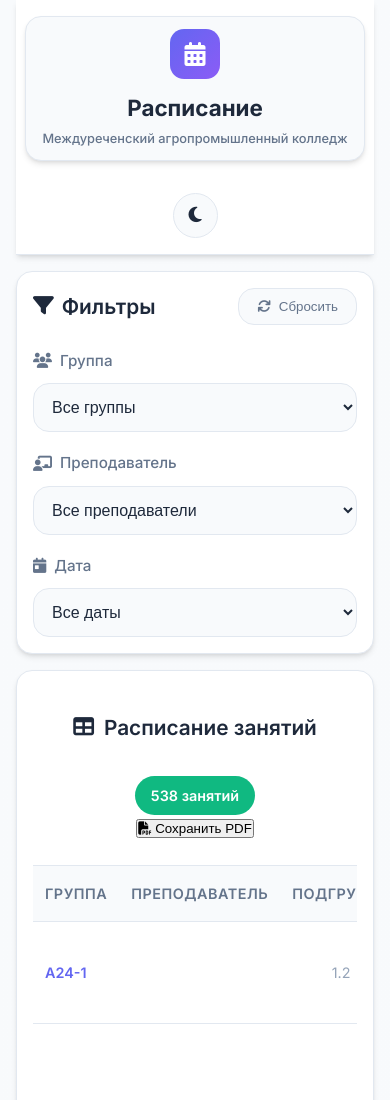
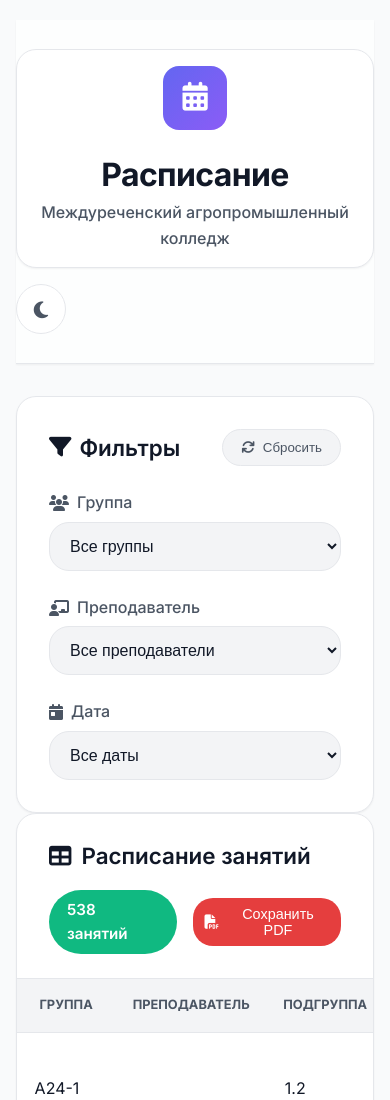
Before and after one commit to PyaniyGeodesist/raspisanie, a plain HTML site: page index.html in a window 390 px wide. Shown: the top 1100 px of the page. Drawn offline with nearby package versions, Linux system fonts and the light colour scheme.

Commit message:
Update style.css

```diff
--- a/style.css
+++ b/style.css
@@ -1,33 +1,45 @@
 :root {
     --primary-color: #6366f1;
     --primary-hover: #4f46e5;
+    --accent-color: #8b5cf6;
     --success-color: #10b981;
-    --bg-color: #ffffff;
-    --surface-color: #f8fafc;
-    --text-primary: #1e293b;
-    --text-secondary: #64748b;
-    --text-muted: #94a3b8;
-    --border-color: #e2e8f0;
-    --shadow: 0 4px 6px -1px rgb(0 0 0 / 0.1), 0 2px 4px -2px rgb(0 0 0 / 0.1);
-    --shadow-lg: 0 10px 15px -3px rgb(0 0 0 / 0.1), 0 4px 6px -4px rgb(0 0 0 / 0.1);
-    --radius: 16px;
+
+    --bg-color: #f9fafb;
+    --surface-color: #ffffff;
+    --surface-alt: #f3f4f6;
+
+    --text-primary: #111827;
+    --text-secondary: #4b5563;
+    --text-muted: #9ca3af;
+
+    --border-color: #e5e7eb;
+    --radius: 20px;
+
+    --shadow: 0 1px 2px rgb(0 0 0 / 0.05);
+    --shadow-lg: 0 10px 25px -5px rgb(0 0 0 / 0.1);
     --transition: all 0.3s cubic-bezier(0.4, 0, 0.2, 1);
 }
 
 [data-theme="dark"] {
     --primary-color: #818cf8;
     --primary-hover: #6366f1;
+    --accent-color: #a78bfa;
     --success-color: #34d399;
+
     --bg-color: #0f172a;
     --surface-color: #1e293b;
-    --text-primary: #f1f5f9;
+    --surface-alt: #273449;
+
+    --text-primary: #f9fafb;
     --text-secondary: #cbd5e1;
     --text-muted: #64748b;
+
     --border-color: #334155;
-    --shadow: 0 4px 6px -1px rgb(0 0 0 / 0.3), 0 2px 4px -2px rgb(0 0 0 / 0.3);
-    --shadow-lg: 0 10px 15px -3px rgb(0 0 0 / 0.3), 0 4px 6px -4px rgb(0 0 0 / 0.3);
+    --shadow: 0 1px 2px rgb(0 0 0 / 0.4);
+    --shadow-lg: 0 10px 25px -5px rgb(0 0 0 / 0.3);
 }
 
+/* Base styles */
 * {
     margin: 0;
     padding: 0;
@@ -36,7 +48,7 @@
 
 body {
     font-family: 'Inter', -apple-system, BlinkMacSystemFont, sans-serif;
-    background: linear-gradient(135deg, var(--surface-color) 0%, var(--bg-color) 100%);
+    background: var(--bg-color);
     color: var(--text-primary);
     line-height: 1.6;
     min-height: 100vh;
@@ -44,44 +56,47 @@ body {
 }
 
 .container {
-    max-width: 1400px;
+    max-width: 1200px;
     margin: 0 auto;
-    padding: 0 20px;
-    min-height: 100vh;
+    padding: 40px 24px;
     display: flex;
     flex-direction: column;
+    gap: 2rem;
 }
 
 /* Header */
 .header {
-    background: var(--bg-color);
+    position: sticky;
+    top: 0;
+    z-index: 50;
+    background: rgba(255, 255, 255, 0.7);
     backdrop-filter: blur(20px);
     border-bottom: 1px solid var(--border-color);
-    position: sticky;
-    top: 0;
-    z-index: 100;
     box-shadow: var(--shadow);
+}
+
+[data-theme="dark"] .header {
+    background: rgba(15, 23, 42, 0.8);
 }
 
 .header-content {
     display: flex;
     justify-content: center;
     align-items: center;
-    padding: 1.5rem 0;
+    padding: 1.8rem 0;
     position: relative;
 }
 
 .logo-card {
-    background: var(--surface-color);
-    border: 1px solid var(--border-color);
-    border-radius: var(--radius);
-    padding: 1.5rem 2.5rem;
     display: flex;
     align-items: center;
-    gap: 1.5rem;
+    gap: 1.2rem;
+    background: var(--surface-color);
+    padding: 1.5rem 2rem;
+    border-radius: var(--radius);
+    border: 1px solid var(--border-color);
     box-shadow: var(--shadow);
     transition: var(--transition);
-    text-align: center;
 }
 
 .logo-card:hover {
@@ -90,81 +105,59 @@ body {
 }
 
 .logo-icon {
-    width: 60px;
-    height: 60px;
-    background: linear-gradient(135deg, var(--primary-color), #8b5cf6);
-    border-radius: 14px;
+    width: 64px;
+    height: 64px;
+    border-radius: 16px;
+    background: linear-gradient(135deg, var(--primary-color), var(--accent-color));
     display: flex;
     align-items: center;
     justify-content: center;
-    flex-shrink: 0;
-}
-
-.logo-icon i {
+    color: white;
     font-size: 1.8rem;
-    color: white;
 }
 
 .logo-text h1 {
     font-size: 2rem;
     font-weight: 700;
-    color: var(--text-primary);
-    margin-bottom: 0.5rem;
-    line-height: 1.2;
+    letter-spacing: -0.02em;
 }
 
 .subtitle {
     color: var(--text-secondary);
-    font-size: 1rem;
     font-weight: 500;
-    line-height: 1.4;
-}
-
-.header-actions {
-    position: absolute;
-    right: 0;
-    top: 50%;
-    transform: translateY(-50%);
 }
 
 .theme-toggle {
+    position: absolute;
+    right: 0;
     background: var(--surface-color);
     border: 1px solid var(--border-color);
-    color: var(--text-primary);
+    color: var(--text-secondary);
+    border-radius: 50%;
     width: 50px;
     height: 50px;
-    border-radius: 50%;
-    cursor: pointer;
+    font-size: 1.2rem;
     display: flex;
     align-items: center;
     justify-content: center;
+    cursor: pointer;
     transition: var(--transition);
-    font-size: 1.2rem;
 }
 
 .theme-toggle:hover {
     background: var(--primary-color);
-    color: white;
-    transform: translateY(-2px) scale(1.05);
-    box-shadow: var(--shadow-lg);
-}
-
-/* Main Content */
-.main {
-    flex: 1;
-    padding: 1.5rem 0;
-    display: flex;
-    flex-direction: column;
-    gap: 1.5rem;
+    color: #fff;
+    transform: scale(1.05);
 }
 
 /* Filters */
 .filters-section {
-    background: var(--bg-color);
+    background: var(--surface-color);
+    border: 1px solid var(--border-color);
     border-radius: var(--radius);
-    padding: 1.5rem;
     box-shadow: var(--shadow);
-    border: 1px solid var(--border-color);
+    padding: 2rem;
+    transition: var(--transition);
 }
 
 .filters-header {
@@ -178,111 +171,124 @@ body {
     display: flex;
     align-items: center;
     gap: 8px;
-    font-size: 1.3rem;
+    font-size: 1.4rem;
     font-weight: 600;
 }
 
 .reset-btn {
-    background: var(--surface-color);
+    background: var(--surface-alt);
     border: 1px solid var(--border-color);
+    border-radius: var(--radius);
+    padding: 10px 18px;
     color: var(--text-secondary);
-    padding: 10px 18px;
-    border-radius: var(--radius);
     cursor: pointer;
     display: flex;
     align-items: center;
     gap: 8px;
-    font-weight: 500;
     transition: var(--transition);
 }
 
 .reset-btn:hover {
     background: var(--primary-color);
     color: white;
-    transform: translateY(-1px);
 }
 
 .filters-grid {
     display: grid;
-    grid-template-columns: repeat(auto-fit, minmax(250px, 1fr));
-    gap: 1.2rem;
-}
-
-.filter-group {
-    display: flex;
-    flex-direction: column;
-    gap: 10px;
+    gap: 1.5rem;
+    grid-template-columns: repeat(auto-fit, minmax(240px, 1fr));
 }
 
 .filter-group label {
+    color: var(--text-secondary);
     font-weight: 500;
-    color: var(--text-secondary);
     display: flex;
     align-items: center;
     gap: 8px;
-    font-size: 0.95rem;
+    margin-bottom: 6px;
 }
 
 .filter-select {
-    padding: 14px;
+    width: 100%;
+    padding: 14px 16px;
     border: 1px solid var(--border-color);
     border-radius: var(--radius);
-    background: var(--surface-color);
+    background: var(--surface-alt);
     color: var(--text-primary);
     font-size: 1rem;
     transition: var(--transition);
-    cursor: pointer;
 }
 
-.filter-select:focus {
+.filter-select:hover, .filter-select:focus {
     outline: none;
     border-color: var(--primary-color);
-    box-shadow: 0 0 0 3px rgb(99 102 241 / 0.1);
+    box-shadow: 0 0 0 3px rgb(99 102 241 / 0.15);
 }
 
-/* Schedule Section */
+/* Schedule */
 .schedule-section {
-    background: var(--bg-color);
+    background: var(--surface-color);
+    border: 1px solid var(--border-color);
     border-radius: var(--radius);
     box-shadow: var(--shadow);
-    border: 1px solid var(--border-color);
     overflow: hidden;
-    flex: 1;
-    display: flex;
-    flex-direction: column;
 }
 
 .section-header {
-    padding: 1.5rem;
-    border-bottom: 1px solid var(--border-color);
     display: flex;
     justify-content: space-between;
     align-items: center;
-    flex-shrink: 0;
+    padding: 1.5rem 2rem;
+    border-bottom: 1px solid var(--border-color);
 }
 
 .section-header h2 {
     display: flex;
     align-items: center;
     gap: 10px;
-    font-size: 1.3rem;
+    font-size: 1.4rem;
     font-weight: 600;
+}
+
+.header-actions {
+    display: flex;
+    align-items: center;
+    gap: 1rem;
 }
 
 .stats {
     background: var(--success-color);
     color: white;
-    padding: 8px 16px;
-    border-radius: 20px;
-    font-size: 0.9rem;
+    padding: 8px 18px;
+    border-radius: 9999px;
     font-weight: 600;
+    font-size: 0.95rem;
 }
 
-/* Table */
-.table-container {
-    overflow-x: auto;
-    overflow-y: auto;
-    flex: 1;
+/* Стили для кнопки сохранения PDF */
+.save-pdf-btn {
+    background: #e53e3e;
+    color: white;
+    border: none;
+    border-radius: var(--radius);
+    padding: 10px 18px;
+    cursor: pointer;
+    display: flex;
+    align-items: center;
+    gap: 8px;
+    transition: var(--transition);
+    font-weight: 500;
+}
+
+.save-pdf-btn:hover {
+    background: #c53030;
+    transform: scale(1.03);
+}
+
+.save-pdf-btn:disabled {
+    background: var(--text-muted);
+    cursor: not-allowed;
+    transform: none;
 }
 
 .schedule-table {
@@ -292,101 +298,37 @@ body {
 }
 
 .schedule-table th {
-    background: var(--surface-color);
-    padding: 1.2rem;
-    text-align: left;
-    font-weight: 600;
+    background: var(--surface-alt);
     color: var(--text-secondary);
-    font-size: 0.9rem;
     text-transform: uppercase;
-    letter-spacing: 0.5px;
+    font-size: 0.8rem;
+    padding: 1rem;
     border-bottom: 1px solid var(--border-color);
     position: sticky;
     top: 0;
 }
 
 .schedule-table td {
-    padding: 1.2rem;
+    padding: 1.1rem;
     border-bottom: 1px solid var(--border-color);
-    transition: var(--transition);
-}
-
-.schedule-table tbody tr {
-    animation: fadeInUp 0.6s ease-out;
+    transition: background 0.2s ease;
 }
 
 .schedule-table tbody tr:hover {
-    background: var(--surface-color);
-    transform: translateX(4px);
-}
-
-.schedule-table tbody tr:last-child td {
-    border-bottom: none;
-}
-
-/* Column specific styles */
-.group-cell {
-    font-weight: 600;
-    color: var(--primary-color);
-}
-
-.teacher-cell {
-    color: var(--text-secondary);
-}
-
-.subgroup-cell {
-    text-align: center;
-    color: var(--text-muted);
-}
-
-.discipline-cell {
-    max-width: 300px;
-    word-wrap: break-word;
-}
-
-.classroom-cell {
-    text-align: center;
-    font-weight: 500;
-}
-
-.time-cell {
-    font-weight: 500;
-    color: var(--text-secondary);
-}
-
-.date-cell {
-    font-weight: 600;
-    color: var(--text-primary);
+    background: var(--surface-alt);
 }
 
 .no-data {
     text-align: center;
-    padding: 4rem !important;
+    padding: 3rem !important;
     color: var(--text-muted);
-}
-
-.no-data i {
-    font-size: 3rem;
-    margin-bottom: 1rem;
-    opacity: 0.5;
-}
-
-.no-data div {
-    font-size: 1.1rem;
 }
 
 /* Footer */
 .footer {
-    background: var(--bg-color);
     border-top: 1px solid var(--border-color);
+    padding: 2rem 0;
     margin-top: auto;
-    padding: 1.5rem 0 1rem;
-}
-
-.footer-content {
-    display: flex;
-    flex-direction: column;
-    gap: 1.5rem;
 }
 
 .contact-card {
@@ -395,10 +337,10 @@ body {
     border-radius: var(--radius);
     padding: 1.5rem;
     display: flex;
+    gap: 1rem;
     align-items: center;
-    gap: 1.5rem;
-    max-width: 400px;
-    margin: 0 auto;
+    max-width: 420px;
+    margin: 0 auto 1rem;
     box-shadow: var(--shadow);
     transition: var(--transition);
 }
@@ -408,42 +350,32 @@ body {
     box-shadow: var(--shadow-lg);
 }
 
-.contact-card i:first-child {
-    font-size: 2.2rem;
-    color: var(--primary-color);
-}
-
 .contact-info h3 {
-    color: var(--text-primary);
-    margin-bottom: 6px;
-    font-size: 1.1rem;
+    font-weight: 600;
 }
 
 .contact-info p {
     color: var(--text-secondary);
-    margin-bottom: 12px;
     font-size: 0.9rem;
+    margin: 4px 0 10px;
 }
 
 .email-link {
-    color: var(--primary-color);
-    text-decoration: none;
-    display: flex;
+    display: inline-flex;
     align-items: center;
     gap: 8px;
-    font-weight: 600;
+    background: var(--primary-color);
+    color: #fff;
+    padding: 10px 14px;
+    border-radius: var(--radius);
+    text-decoration: none;
+    font-weight: 500;
     transition: var(--transition);
-    padding: 8px 14px;
-    background: var(--bg-color);
-    border-radius: var(--radius);
-    border: 1px solid var(--border-color);
-    font-size: 0.95rem;
 }
 
 .email-link:hover {
-    background: var(--primary-color);
-    color: white;
-    transform: translateY(-1px);
+    background: var(--primary-hover);
+    transform: scale(1.03);
 }
 
 .footer-bottom {
@@ -452,61 +384,77 @@ body {
     font-size: 0.9rem;
 }
 
-/* Animations */
-@keyframes fadeInUp {
-    from {
-        opacity: 0;
-        transform: translateY(20px);
-    }
-    to {
-        opacity: 1;
-        transform: translateY(0);
-    }
+/* Scrollbar */
+::-webkit-scrollbar {
+    width: 8px;
+    height: 8px;
+}
+::-webkit-scrollbar-track {
+    background: var(--surface-alt);
+}
+::-webkit-scrollbar-thumb {
+    background: var(--border-color);
+    border-radius: 4px;
+}
+::-webkit-scrollbar-thumb:hover {
+    background: var(--text-muted);
 }
 
-@keyframes pulse {
-    0%, 100% {
-        transform: scale(1);
-    }
-    50% {
-        transform: scale(1.1);
-    }
+/* Smooth fade-in animation */
+body, .logo-card, .filters-section, .schedule-section, .contact-card {
+    animation: fadeIn 0.6s ease-out both;
 }
 
-.pulse {
-    animation: pulse 2s infinite;
+@keyframes fadeIn {
+    from { opacity: 0; transform: translateY(10px); }
+    to { opacity: 1; transform: translateY(0); }
 }
 
-/* Responsive Design */
+/* Анимация загрузки для PDF */
+@keyframes pulse {
+    0% { opacity: 1; }
+    50% { opacity: 0.5; }
+    100% { opacity: 1; }
+}
+
+.pdf-loading {
+    animation: pulse 1.5s ease-in-out infinite;
+}
+
+/* Адаптивность для мобильных устройств */
 @media (max-width: 768px) {
     .container {
-        padding: 0 16px;
+        padding: 20px 16px;
     }
 
     .header-content {
         flex-direction: column;
         gap: 1rem;
-        padding: 1rem 0;
+    }
+
+    .logo-card {
+        flex-direction: column;
+        text-align: center;
+        padding: 1rem;
+    }
+
+    .theme-toggle {
+        position: static;
+    }
+
+    .section-header {
+        flex-direction: column;
+        gap: 1rem;
+        align-items: flex-start;
     }
 
     .header-actions {
-        position: static;
-        transform: none;
-        margin-top: 1rem;
+        width: 100%;
+        justify-content: space-between;
     }
 
-    .logo-card {
-        padding: 1rem 1.5rem;
-        flex-direction: column;
-        text-align: center;
-        gap: 1rem;
-    }
-
-    .logo-text h1 {
-        font-size: 1.6rem;
-    }
-
-    .subtitle {
+    .save-pdf-btn {
+        padding: 8px 12px;
         font-size: 0.9rem;
     }
 
@@ -514,97 +462,7 @@ body {
         grid-template-columns: 1fr;
     }
 
-    .section-header {
-        flex-direction: column;
-        gap: 1rem;
-        text-align: center;
-    }
-
-    .contact-card {
-        flex-direction: column;
-        text-align: center;
-        padding: 1.25rem;
-    }
-
-    .schedule-table th,
-    .schedule-table td {
-        padding: 1rem 0.75rem;
-        font-size: 0.9rem;
-    }
-
-    .main {
-        padding: 1rem 0;
-        gap: 1rem;
+    .table-container {
+        overflow-x: auto;
     }
 }
-
-@media (max-width: 480px) {
-    .logo-card {
-        padding: 0.75rem 1rem;
-    }
-
-    .logo-text h1 {
-        font-size: 1.4rem;
-    }
-
-    .subtitle {
-        font-size: 0.8rem;
-    }
-
-    .logo-icon {
-        width: 50px;
-        height: 50px;
-    }
-
-    .logo-icon i {
-        font-size: 1.5rem;
-    }
-
-    .theme-toggle {
-        width: 45px;
-        height: 45px;
-        font-size: 1.1rem;
-    }
-
-    .filters-section,
-    .schedule-section {
-        padding: 1rem;
-    }
-
-    .contact-card {
-        padding: 1rem;
-    }
-
-    .contact-info h3 {
-        font-size: 1rem;
-    }
-
-    .contact-info p {
-        font-size: 0.85rem;
-    }
-
-    .email-link {
-        font-size: 0.85rem;
-        padding: 6px 10px;
-    }
-}
-
-/* Scrollbar Styling */
-::-webkit-scrollbar {
-    width: 8px;
-    height: 8px;
-}
-
-::-webkit-scrollbar-track {
-    background: var(--surface-color);
-    border-radius: 4px;
-}
-
-::-webkit-scrollbar-thumb {
-    background: var(--border-color);
-    border-radius: 4px;
-}
-
-::-webkit-scrollbar-thumb:hover {
-    background: var(--text-muted);
-}
```
